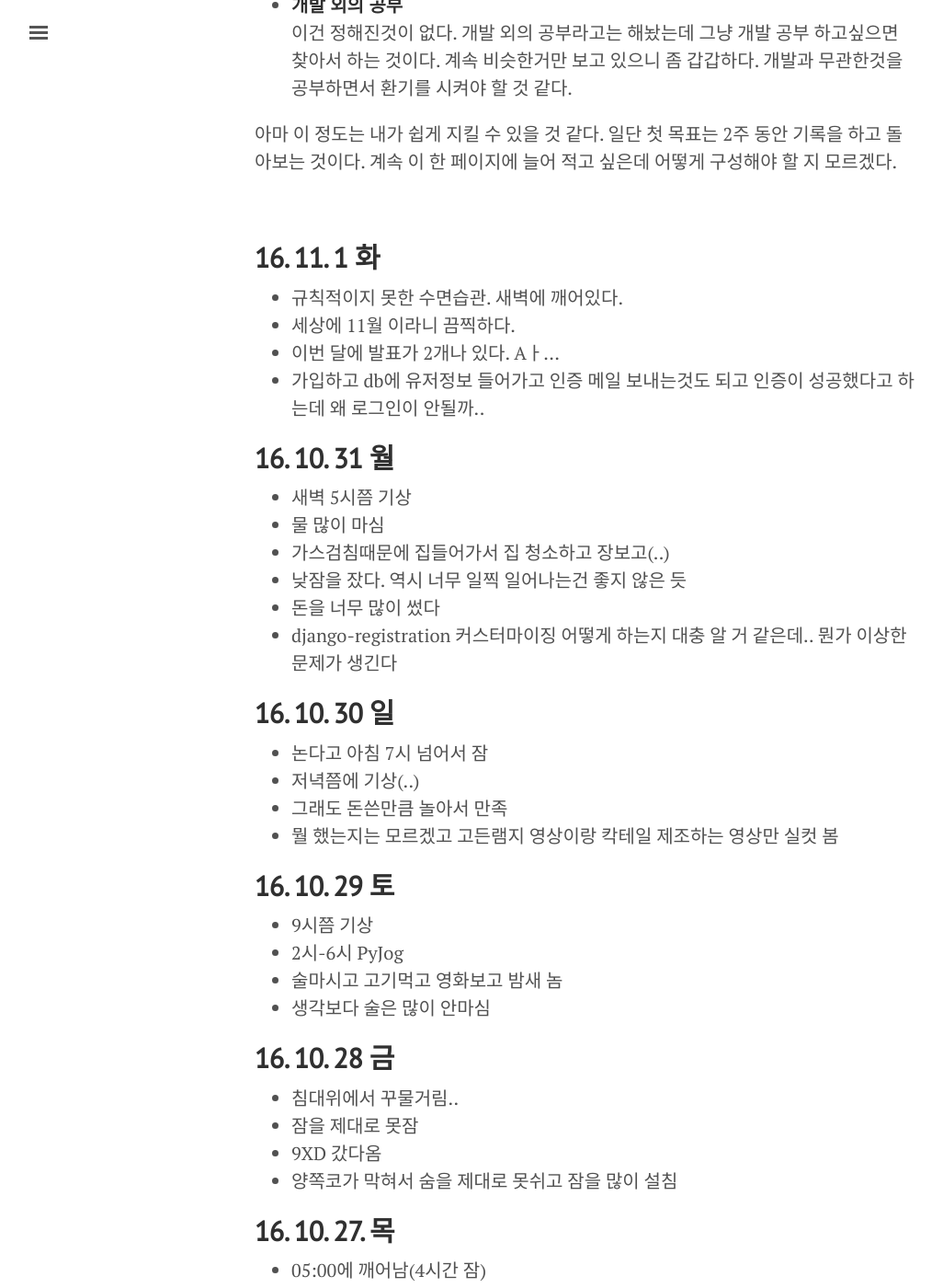
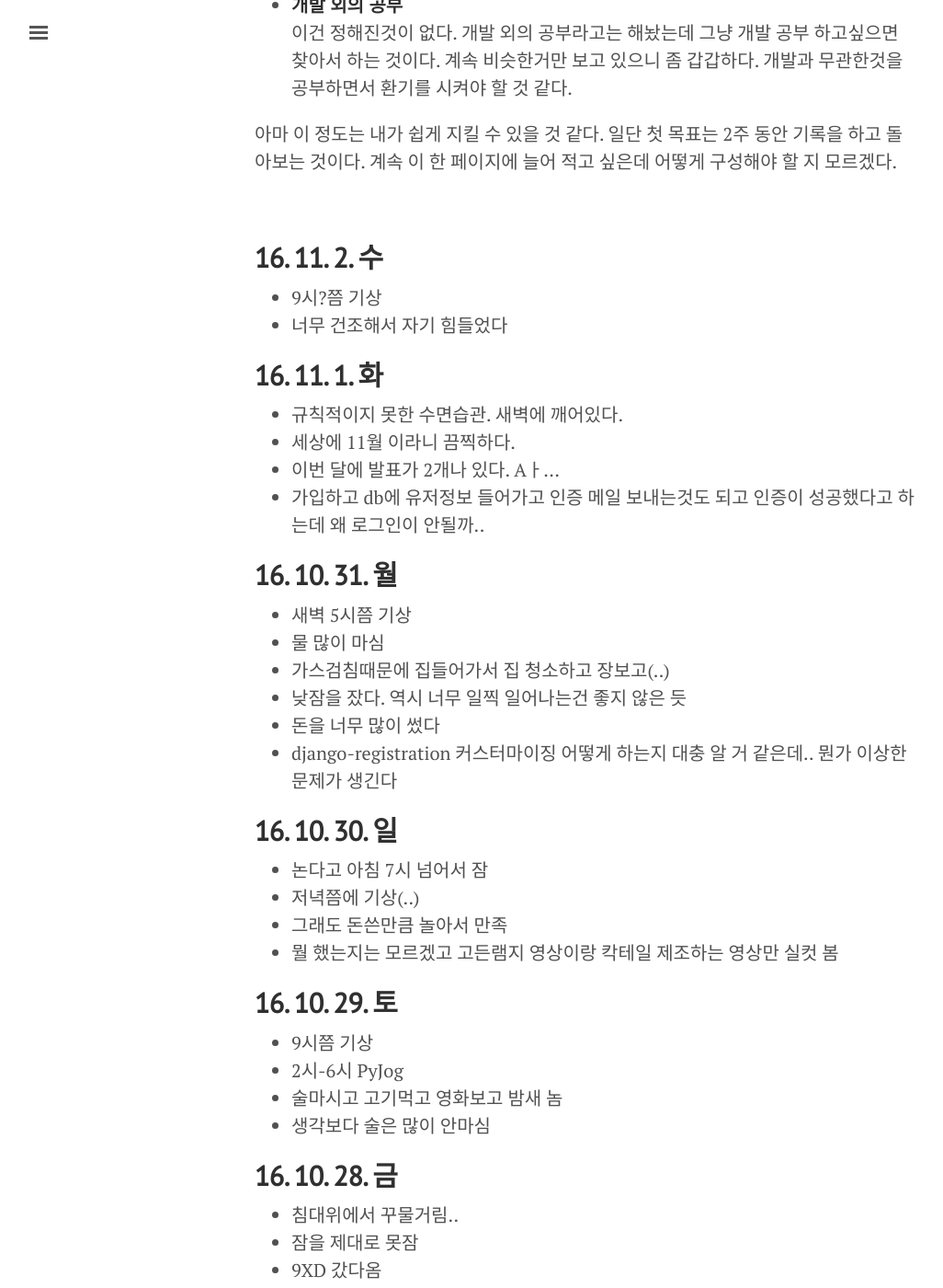
Before and after one commit to hyesun03/hyesun03.github.io, a Jekyll site: the page built from daily_check.md, in a window 1280 px wide and 1400 px high, scrolled down 1191 px. Shown: the whole window at 92% size, without its empty margins (3-1029 px from the left). Built offline with Jekyll 4.4.1, drawn with Linux system fonts in a browser that asks for light colours; comment, search, counter and statistics services are not loaded.

Commit message:
daily check

```diff
--- a/daily_check.md
+++ b/daily_check.md
@@ -35,13 +35,17 @@ title: Daily Check
 
 <br/>
 
-## **16. 11. 1 화**
+##  **16. 11. 2. 수**
+* 9시?쯤 기상
+* 너무 건조해서 자기 힘들었다
+
+## **16. 11. 1. 화**
 * 규칙적이지 못한 수면습관. 새벽에 깨어있다.
 * 세상에 11월 이라니 끔찍하다.
 * 이번 달에 발표가 2개나 있다. Aㅏ...
 * 가입하고 db에 유저정보 들어가고 인증 메일 보내는것도 되고 인증이 성공했다고 하는데 왜 로그인이 안될까..
 
-## **16. 10. 31 월**
+## **16. 10. 31. 월**
 * 새벽 5시쯤 기상
 * 물 많이 마심
 * 가스검침때문에 집들어가서 집 청소하고 장보고(..)
@@ -49,19 +53,19 @@ title: Daily Check
 * 돈을 너무 많이 썼다
 * django-registration 커스터마이징 어떻게 하는지 대충 알 거 같은데.. 뭔가 이상한 문제가 생긴다
 
-## **16. 10. 30 일**
+## **16. 10. 30. 일**
 * 논다고 아침 7시 넘어서 잠
 * 저녁쯤에 기상(..)
 * 그래도 돈쓴만큼 놀아서 만족
 * 뭘 했는지는 모르겠고 고든램지 영상이랑 칵테일 제조하는 영상만 실컷 봄
 
-## **16. 10. 29 토**
+## **16. 10. 29. 토**
 * 9시쯤 기상
 * 2시-6시 PyJog
 * 술마시고 고기먹고 영화보고 밤새 놈
 * 생각보다 술은 많이 안마심
 
-## **16. 10. 28 금**
+## **16. 10. 28. 금**
 * 침대위에서 꾸물거림..
 * 잠을 제대로 못잠
 * 9XD 갔다옴
```
